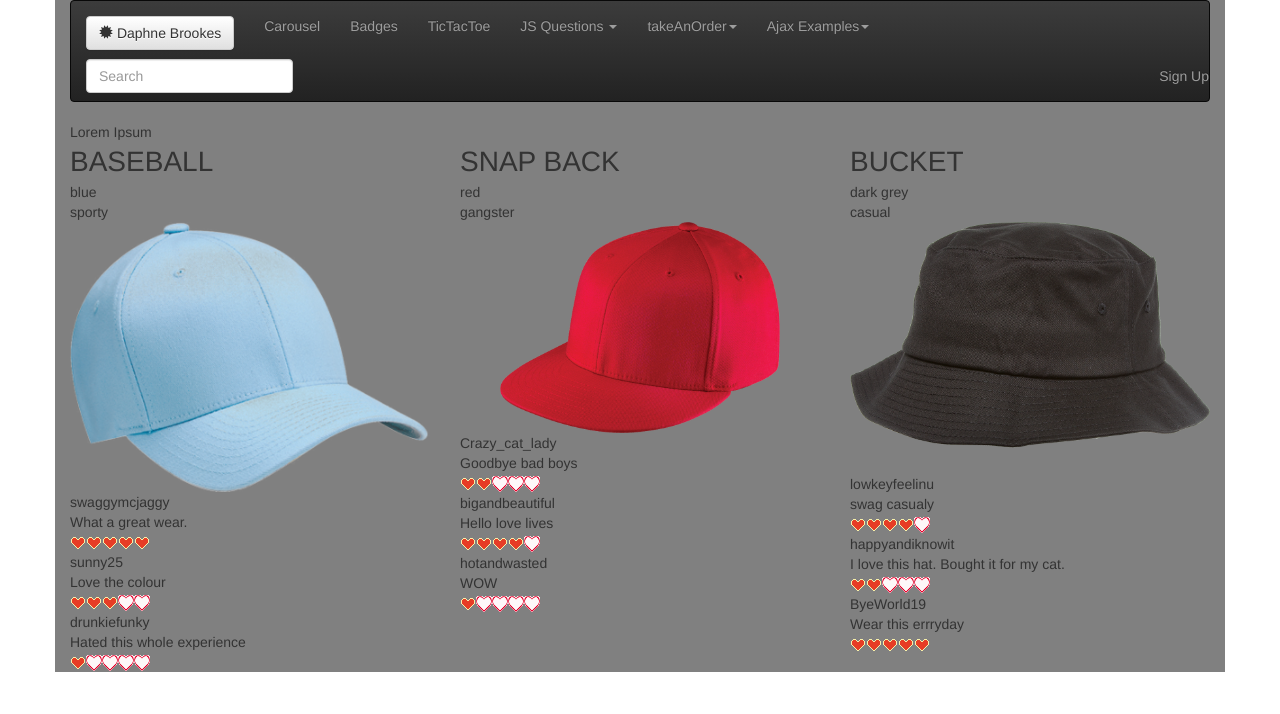
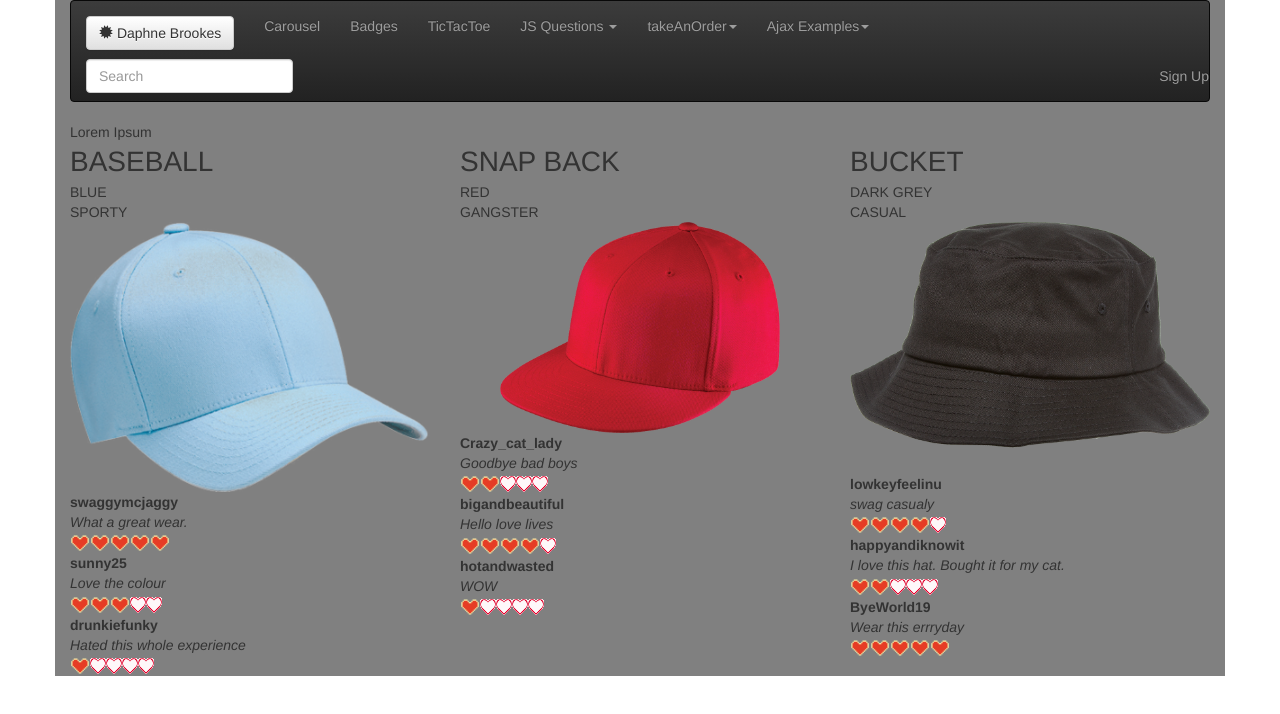
Before and after one commit to brookesDaphne/brookesDaphne.github.io, a plain HTML site: page otherProjects/ajaxExamples/dogs.html in a window 1280 px wide. Drawn offline with nearby package versions, Linux system fonts and the light colour scheme.

Commit message:
nav add caps

```diff
--- a/otherProjects/ajaxExamples/dogs.html
+++ b/otherProjects/ajaxExamples/dogs.html
@@ -20,6 +20,26 @@
 font-size: 200%;
 text-transform: uppercase;
 }
+.colour{
+  text-transform: uppercase;
+}
+.style{
+  text-transform: uppercase;
+}
+
+.fullheart{
+  width: 20px;
+}
+
+.buyerName{
+  font-weight: bold;
+}
+
+.buyerComment{
+font-style: italic;
+
+}
+
 </style>
 
   <script src="https://ajax.googleapis.com/ajax/libs/jquery/1.11.3/jquery.min.js"></script>
--- a/otherProjects/ajaxExamples/js/dogs.js
+++ b/otherProjects/ajaxExamples/js/dogs.js
@@ -23,7 +23,7 @@ var numStars = Number(i.stars);
 
               for (var i = 1; i <= 5; i++) {
                 if (i <= numStars) {
-                  html += '<img src="images/fullheart.gif"/>';
+                  html += '<img class="fullheart" src="images/fullheart.gif"/>';
 
                 } else {
                   html += '<img src="images/emptyheart.gif"/>';
--- a/partials/nav.html
+++ b/partials/nav.html
@@ -42,7 +42,8 @@ Daphne Brookes</button>
         <a data-toggle="dropdown" class="dropdown-toggle" href="http://brookesDaphne.github.io/otherProjects/ajaxExamples/clients.html">Ajax Examples<b class="caret"></b></a>
         <ul role="menu" class="dropdown-menu">
           <li><a href="http://brookesDaphne.github.io/otherProjects/ajaxExamples/clients.html">Clients</a></li>
-        </ul>
+          <li><a href="http://brookesDaphne.github.io/otherProjects/ajaxExamples/dogs.html">Caps</a></li>
+  </ul>
       </li>
 
     </ul>
```
